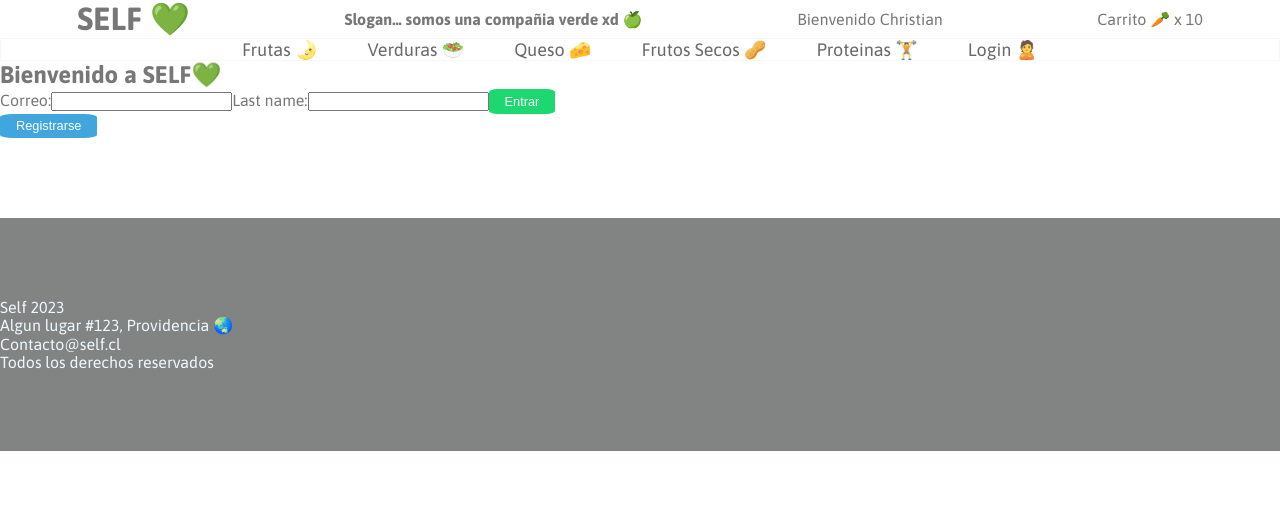
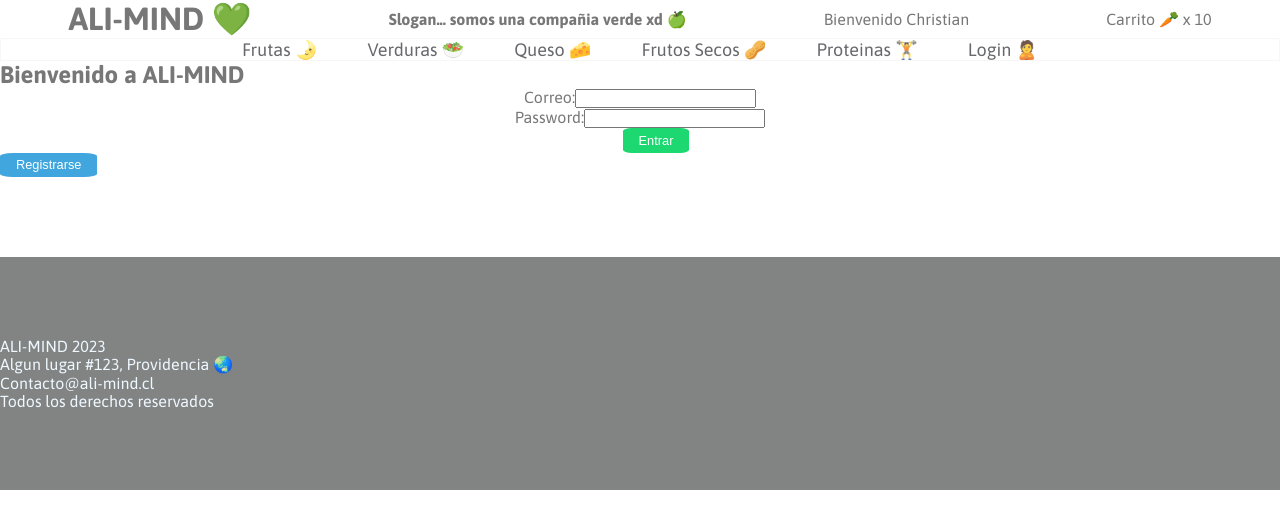
Before and after one commit to christiansaezdev/ecommerce-self, a Next.js app: page /login in a window 1280 px wide. Shown: the top 528 px of the page. Built offline with nearby package versions, Linux system fonts and the light colour scheme.

Commit message:
respaldo antes de tilwind

```diff
--- a/app/componentes/Footer.jsx
+++ b/app/componentes/Footer.jsx
@@ -8,10 +8,10 @@ export default function FooterComponents(){
         <div className={styles.contenedor}>
 
         <div>
-        <p>Self 2023</p>
+        <p>ALI-MIND 2023</p>
            <p>Algun lugar #123, Providencia 🌏{ubicacion}</p>
            <p></p>
-           <p>Contacto@self.cl</p>
+           <p>Contacto@ali-mind.cl</p>
            <p>Todos los derechos reservados</p>
 
         </div>
--- a/app/componentes/Navigation.jsx
+++ b/app/componentes/Navigation.jsx
@@ -40,7 +40,7 @@ const [session, setSession] = useState(isLoged ? {username:'Christian'} : 0);
     return (
         <header className="p-5 bg-blue-500">
         <div className='headerNav'>
-      <h1>SELF 💚</h1>
+      <h1>ALI-MIND 💚</h1>
       <h4 className='navElement'>Slogan... somos una compañia verde xd 🍏</h4>
      {isLoged ? <p className='navElement'> Bienvenido {session.username}</p> :  <a className='navElement' href="/login">Iniciar Sesion 💻</a>}
       {isAdmin ?  <a className='navElement' href="/adminPage">Administrar 💻</a> : ''}
--- a/app/layout.js
+++ b/app/layout.js
@@ -12,7 +12,7 @@ export default function RootLayout({ children }) {
   return (
     <html>
       <head>
-        <title> SELF Productos Saludables 💚 </title>
+        <title> ALI-MIND Productos Saludables 💚 </title>
       </head>
       <body className={font.className}>
       <Navigation/>
--- a/app/login/login.css
+++ b/app/login/login.css
@@ -11,6 +11,7 @@
 }
 .btnEntrar{
     background: #1dd771;
+    margin-left: 2rem;
 }
 .btnLogin:hover{
     cursor: pointer;
--- a/app/login/page.jsx
+++ b/app/login/page.jsx
@@ -1,5 +1,5 @@
-import { signIn, signOut} from 'next-auth';
-import style from './login.css'
+import { signIn, signOut } from "next-auth";
+import style from "./login.css";
 
 export default function LoginPage() {
   //const {data:session} = useSession();
@@ -7,11 +7,18 @@ export default function LoginPage() {
 
   return (
     <div>
-    <h2>Bienvenido a SELF💚</h2>
+      <div>
+        <h2>Bienvenido a ALI-MIND</h2>
+      </div>
+      <div style={{display:"grid", textAlign: "center", justifyContent:"center"}}>
         <form action="/login" method="post">
+        <div>
+        <div style={{gap:"2rem"}}>
         <label for="first">Correo:</label>
         <input type="text" id="first" name="first" />
-    <label for="last">Last name:</label>
+        </div>
+        <div>
+        <label for="last">Password:</label>
           <input
             type="password"
             id="pswrd"
@@ -19,9 +26,18 @@ export default function LoginPage() {
             pattern="[a-z0-9]{1,15}"
             title="Password should be digits (0 to 9) or alphabets (a to z)."
           />
-    <button type="submit" className='btnLogin btnEntrar'>Entrar</button>
+          <div>
+          </div>
+          <button type="submit" className="btnLogin btnEntrar">
+            Entrar
+          </button>
+          </div>
+        </div>
         </form>
-  <button type="submit" className='btnLogin btnReg'>Registrarse</button>
+      </div>
+      <button type="submit" className="btnLogin btnReg">
+        Registrarse
+      </button>
     </div>
   );
   //} else{
--- a/package.json
+++ b/package.json
@@ -1,5 +1,5 @@
 {
-  "name": "ecommerce-self",
+  "name": "ecommerce-alimind",
   "version": "0.1.0",
   "private": true,
   "scripts": {
```
Lines whose indentation alone changed are shown as unchanged.
